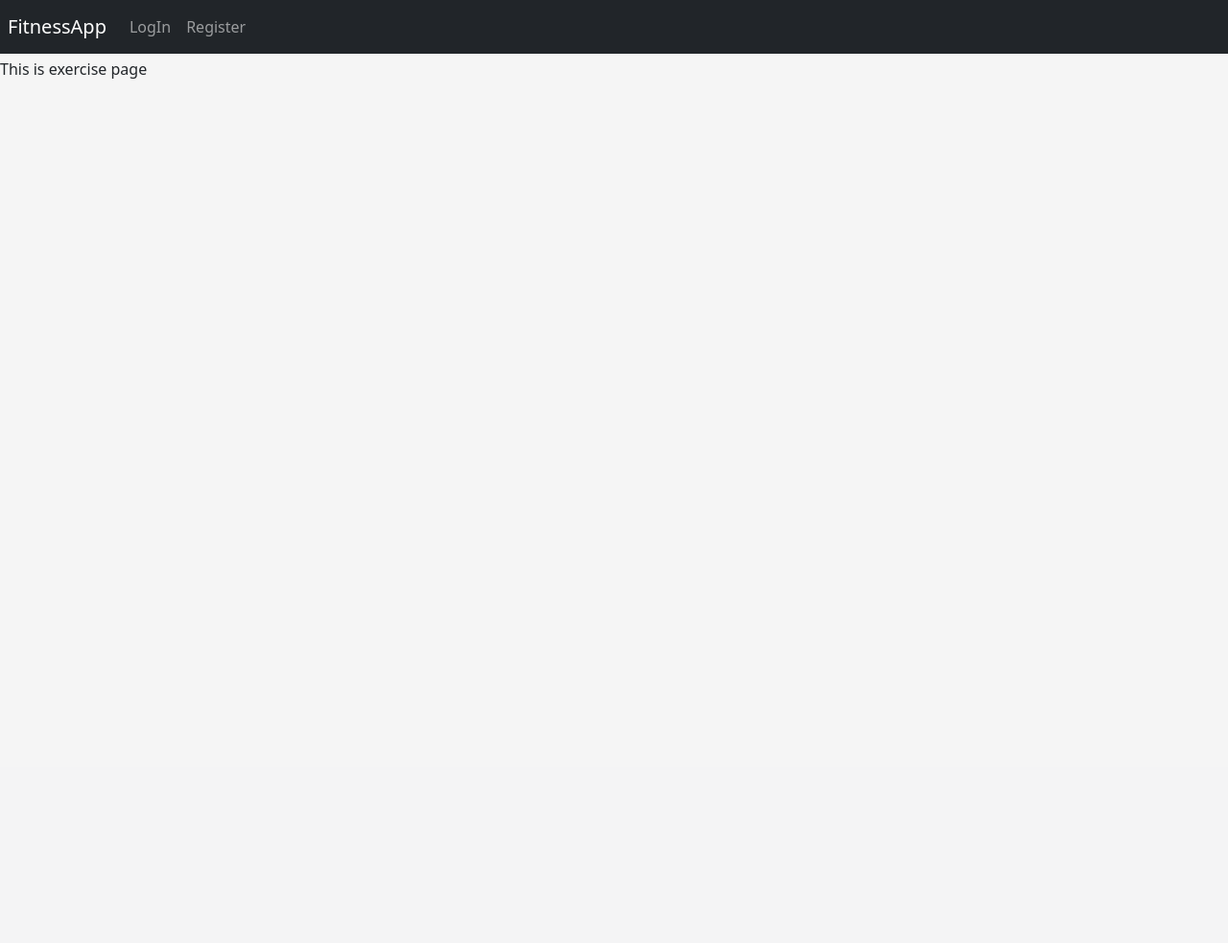
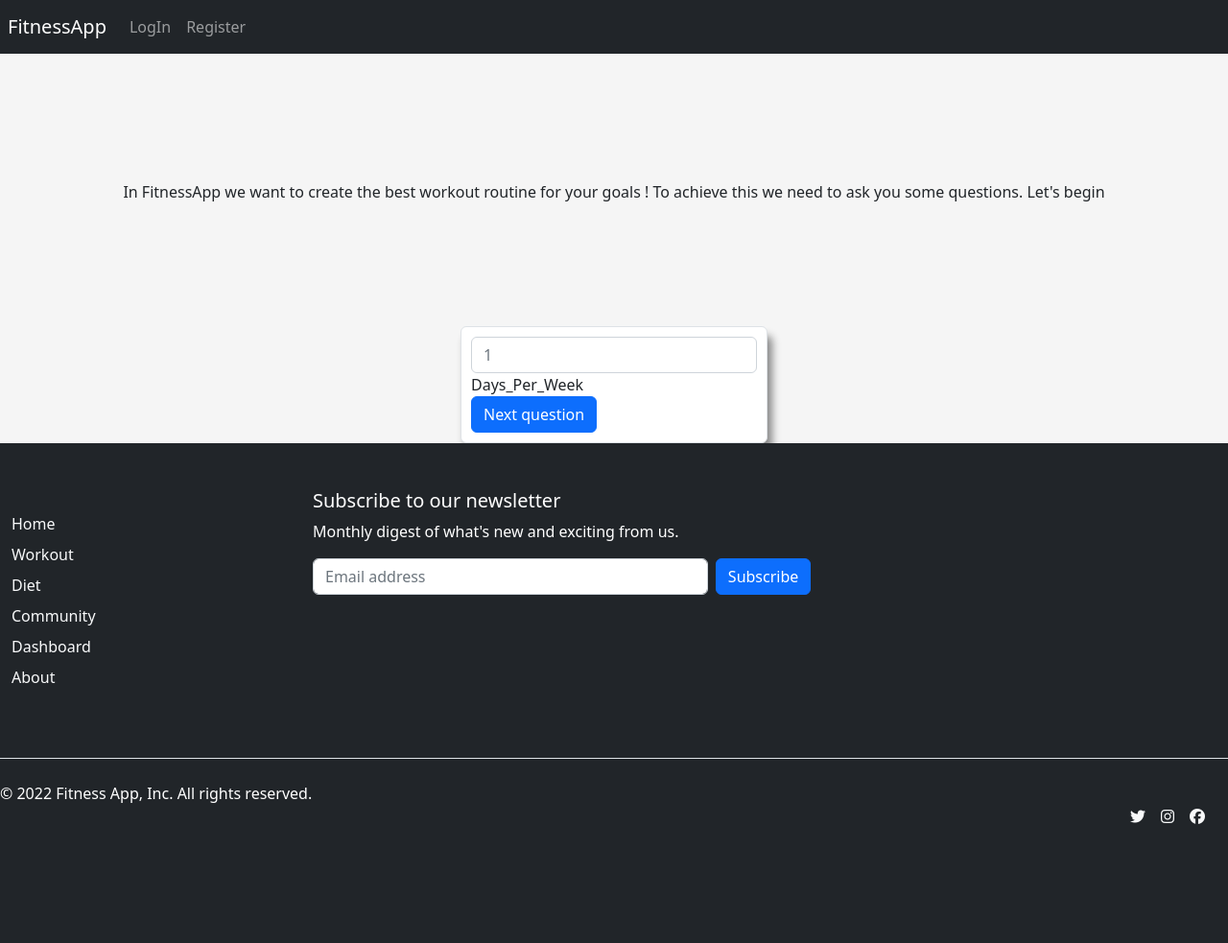
Before and after one commit to wer08/capstone, a Django app: page /exercise in a window 1280 px wide. Shown: the whole page at 96% size. Before the commit the page ends 82 px from the top, so only its background shows below. Run offline with Django 4.2, Linux system fonts and the light colour scheme; some libraries are stand-ins or nearby versions.

Commit message:
aniamtion

```diff
--- a/final_project/fitness/forms.py
+++ b/final_project/fitness/forms.py
@@ -40,3 +40,17 @@ class EditForm(forms.Form):
     calories.widget.attrs.update({'class': 'form-control'})
     protein.widget.attrs.update({'class': 'form-control'})
     fat.widget.attrs.update({'class': 'form-control'})
+
+class RoutineForm(forms.Form):
+    days_per_week = forms.IntegerField(min_value=1, max_value=7)
+    gym = forms.BooleanField(required=False)
+    hypertrophy = forms.BooleanField(required=False)
+    weightloss = forms.BooleanField(required=False)
+
+    gym.widget.attrs.update({'class': 'form-check-label'})
+    hypertrophy.widget.attrs.update({'class': 'form-check-label'})
+    weightloss.widget.attrs.update({'class': 'form-check-label'})
+    days_per_week.widget.attrs.update({
+        'class': 'form-control',
+        'placeholder': 1
+    })
--- a/final_project/fitness/static/script.js
+++ b/final_project/fitness/static/script.js
@@ -16,6 +16,7 @@ function getCookie(name) {
 const csrftoken = getCookie('csrftoken');
 
 
+
 document.addEventListener('DOMContentLoaded',function(){
     try{
         form_edit = document.querySelector('#editing');
@@ -29,9 +30,23 @@ document.addEventListener('DOMContentLoaded',function(){
 
     } catch (TypeError)
     {
-        console.log("Different page");
+        console.log("not profile page");
     }
+
     try{
+        const observer = new IntersectionObserver((entries) => {
+            entries.forEach((entry) => {
+                console.log(entry);
+                if (entry.isIntersecting){
+                    entry.target.classList.add('revealed');
+                }
+                else{
+                    entry.target.classList.remove('revealed');
+                }
+            })
+        })
+        var reveals = document.querySelectorAll(".reveal");
+        reveals.forEach((el) => observer.observe(el));
         window.addEventListener("scroll", reveal);
 
         reveal();
@@ -40,7 +55,38 @@ document.addEventListener('DOMContentLoaded',function(){
         console.log(`not a main page`);
     }
 
+    try{
+
+        days = document.querySelector('#days_per_week');
+        days.style.display = 'block';
+        gym = document.querySelector('#gym');
+        gym.style.display ='none';
+        hypertrophy = document.querySelector('#hypertrophy');
+        hypertrophy.style.display = 'none';
+        weightloss = document.querySelector('#weightloss');
+        weightloss.style.display ='none';
+
+        document.querySelector('#days_per_week_button').addEventListener('click',()=>{
+            days.style.display = 'none';
+            gym.style.display= 'block';
+        })
+
+        document.querySelector('#gym_button').addEventListener('click',()=>{
+            gym.style.display = 'none';
+            hypertrophy.style.display= 'block';
+        })
+
+        document.querySelector('#hypertrophy_button').addEventListener('click',()=>{
+            hypertrophy.style.display = 'none';
+            weightloss.style.display= 'block';
+        })
+    }
+    catch(e){
+        console.error(e, e.stack);
+    }
+
 });
+
 
 function show_form(){
     console.log("show form");
@@ -111,14 +157,3 @@ function info(evt){
 
     evt.preventDefault();
 }
-
-function reveal() {
-    var reveals = document.querySelectorAll(".reveal");
-    for(let i = 0; i < reveals.length; i++){
-        var windowHeight = window.innerHeight;
-        console.log(`window height = ${windowHeight}`);
-        var elementTop = reveals[i].getBoundingClientRect().top;
-        console.log(`element top = ${elementTop}`);
-        reveals[i].style.opacity = 1 - elementTop/windowHeight;
-    }
-}
--- a/final_project/fitness/static/styles.css
+++ b/final_project/fitness/static/styles.css
@@ -49,9 +49,34 @@ body.main-page {
     padding: 10px;
 }
 
+.ex{
+    display: grid;
+    place-items: center;
+    align-content: center;
+    min-height: 33vh;
+}
+
 .reveal{
     padding: 0px;
+    min-height: 100vh;
+    opacity: 0;
+    filter: blur(5px);
+    transform: translateX(-100%);
+    transition: all 1s;
 }
+.right{
+    opacity: 0;
+    filter: blur(5px);
+    transform: translateX(100%);
+    transition: all 1s;
+}
+
+.revealed{
+    opacity: 1;
+    filter: blur(0);
+    transform: translateX(0);
+}
+
 .footer{
     padding: 0px;
 }
--- a/final_project/fitness/templates/exercise.html
+++ b/final_project/fitness/templates/exercise.html
@@ -4,7 +4,32 @@ Exercise
 {% endblock %}
 
 {% block body %}
-<section>
-This is exercise page
+<section >
+    <div>
+        <p class="ex m-2">
+        In FitnessApp we want to create the best workout routine for your goals !
+        To achieve this we need to ask you some questions.
+        Let's begin
+        </p>
+    </div>
+
+        <form action="{% url 'exercise' %}" method="post" enctype="multipart/form-data">
+            {% csrf_token %}
+            {% for field in form %}
+            <div class="container w-25 border rounded form" id={{field.name}}>
+                <div class="form-group">
+                    {{field}}
+                    <label for="{{field.name}}">{{ field.name|title }}</label>
+                </div>
+                {% if field.name == 'weightloss' %}
+                    <button class="btn btn-primary" type="submit" id="final">Create routine</button>
+                {% else %}
+                    <button class="btn btn-primary next" id={{field.name}}_button type="button">Next question</button>
+                {% endif %}
+
+            </div>
+            {% endfor %}
+        </form>
+
 </section>
 {% endblock %}
--- a/final_project/fitness/templates/layout.html
+++ b/final_project/fitness/templates/layout.html
@@ -61,6 +61,45 @@
     <div class="body">
       {% block body %}
       {% endblock %}
+      <div class="container-fluid footer">
+        <footer class="py-5 bg-dark">
+          <div class="row footer">
+            <div class="col-6 col-md-2 mb-3 p-4">
+              <ul class="nav flex-column">
+                <li class="nav-item mb-2"><a href="#" class="nav-link p-0 text-light">Home</a></li>
+                <li class="nav-item mb-2"><a href="#" class="nav-link p-0 text-light">Workout</a></li>
+                <li class="nav-item mb-2"><a href="#" class="nav-link p-0 text-light">Diet</a></li>
+                <li class="nav-item mb-2"><a href="#" class="nav-link p-0 text-light">Community</a></li>
+                <li class="nav-item mb-2"><a href="#" class="nav-link p-0 text-light">Dashboard</a></li>
+                <li class="nav-item mb-2"><a href="#" class="nav-link p-0 text-light">About</a></li>
+              </ul>
+            </div>
+
+
+
+            <div class="col-md-5 offset-md-1 mb-3">
+              <form>
+                <h5 class="text-white">Subscribe to our newsletter</h5>
+                <p class="text-white">Monthly digest of what's new and exciting from us.</p>
+                <div class="d-flex flex-column flex-sm-row w-100 gap-2">
+                  <label for="newsletter1" class="visually-hidden">Email address</label>
+                  <input id="newsletter1" type="text" class="form-control" placeholder="Email address">
+                  <button class="btn btn-primary" type="button">Subscribe</button>
+                </div>
+              </form>
+            </div>
+          </div>
+
+          <div class="d-flex flex-column flex-sm-row justify-content-between py-4 my-4 border-top">
+            <p class="text-white">© 2022 Fitness App, Inc. All rights reserved.</p>
+            <ul class="list-unstyled d-flex m-4">
+              <li class="ms-3"><a class="link-light" href="#"><i class="fa-brands fa-twitter"></i></a></li>
+              <li class="ms-3"><a class="link-light" href="#"><i class="fa-brands fa-instagram"></i></a></li>
+              <li class="ms-3"><a class="link-light" href="#"><i class="fa-brands fa-facebook"></i></a></li>
+            </ul>
+          </div>
+        </footer>
+      </div>
     </div>
 </body>
 </html>
--- a/final_project/fitness/views.py
+++ b/final_project/fitness/views.py
@@ -2,7 +2,7 @@ import json
 from django.shortcuts import render
 from django.http import HttpResponse
 from django.http import HttpResponseRedirect
-from .forms import LoginForm, RegisterForm, EditForm
+from .forms import LoginForm, RegisterForm, EditForm, RoutineForm
 from django.contrib.auth import authenticate, login, logout
 from .models import User
 from django.db import IntegrityError
@@ -16,7 +16,17 @@ def diet(request):
     return render(request, 'diet.html')
 
 def exercise(request):
-    return render(request, 'exercise.html')
+    if request.method == 'POST':
+        form=RoutineForm(request.POST)
+        if form.is_valid():
+            days = form.cleaned_data('days_per_week')
+            gym = form.cleaned_data('gym')
+            hypertrophy = form.cleaned_data('hipertrophy')
+            weightloss = form.cleaned_data('weightloss')
+    form = RoutineForm()
+    return render(request, 'exercise.html',{
+        "form": form
+    })
 
 def community(request):
     return render(request, 'community.html')
```
Also changed, not shown: final_project/fitness/models.py (+17 -9 lines), final_project/fitness/templates/index.html (+4 -42 lines), final_project/fitness/migrations/0008_routine_workout.py (added), final_project/fitness/migrations/0009_workout_gym_workout_hypertrophy_workout_weight_loss.py (added), final_project/fitness/migrations/0010_workout_name.py (added).
